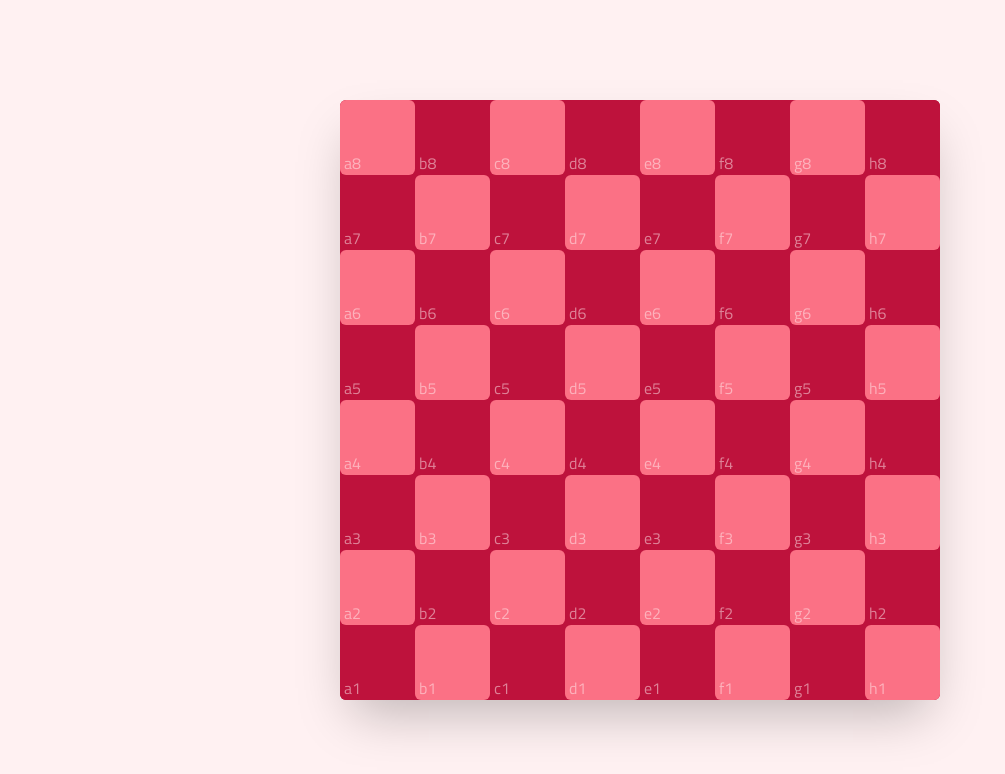
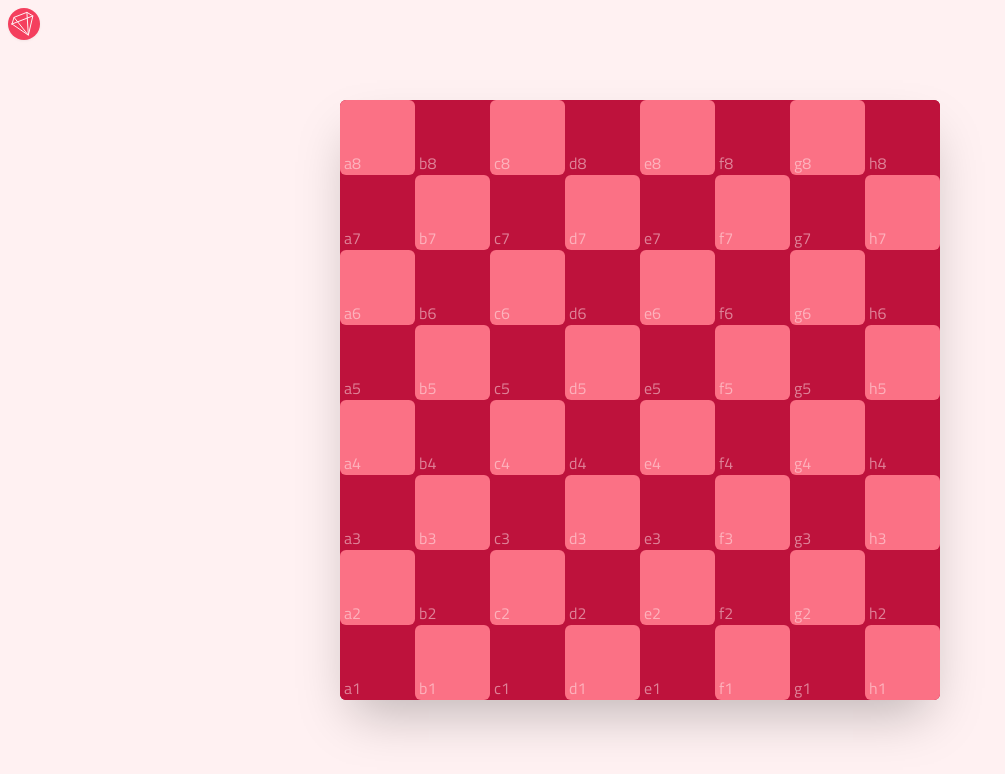
Before and after one commit to rubytree33/rubytree33.github.io, a Next.js app: page /chess in a window 1280 px wide. Shown: the top 774 px of the page, without its empty margins (0-1005 px from the left). Built offline with nearby package versions, Linux system fonts and the light colour scheme.

Commit message:
return link for chess game

```diff
--- a/src/pages/chess.tsx
+++ b/src/pages/chess.tsx
@@ -1,5 +1,7 @@
 import type { NextPage } from 'next'
 import Head from 'next/head'
+import Link from 'next/link'
+import Logo from '../components/logo'
 import _ from 'lodash'
 import { useAppDispatch, useAppSelector } from '../app/hooks'
 import { selectSquare, deselectSquare } from '../features/chess-board/chess-board-slice'
@@ -57,6 +59,11 @@ const Page: NextPage = () => {
         )}
       </div>
     </ViewportCentered>
+    <div className='absolute left-2 top-2'>
+      <Link href='/'>
+        <Logo className='z-50 drop-shadow-sm' />
+      </Link>
+    </div>
   </>
 }
 
```
